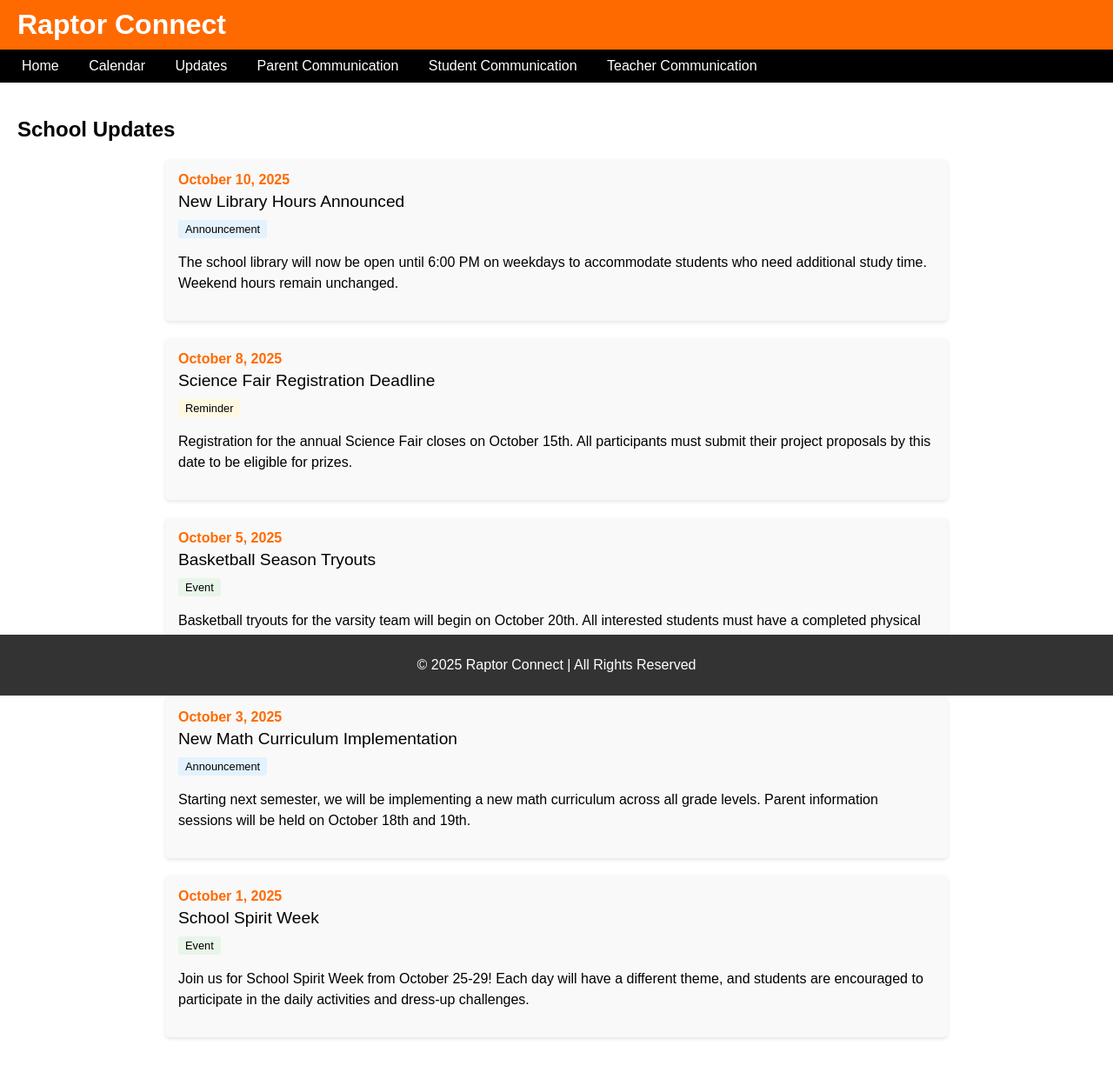
After one commit to DarthMooMancer/ITExpoProject, a Flask app: template templates/updates.html in a window 1280 px wide. The commit adds this page. Shown: the whole page at 87% size. Run offline with Flask 3, Linux system fonts and the light colour scheme; the template is opened without the code that fills it, so the values that code supplies are empty.

Commit message:
added updates page

```diff
--- a/templates/calendar.html
+++ b/templates/calendar.html
@@ -106,6 +106,7 @@
     <nav>
         <a href="index.html">Home</a>
         <a href="calendar.html">Calendar</a>
+        <a href="updates.html">Updates</a>
         <a href="parent_communication.html">Parent Communication</a>
         <a href="student_communication.html">Student Communication</a>
         <a href="teacher_communication.html">Teacher Communication</a>
--- a/templates/index.html
+++ b/templates/index.html
@@ -65,6 +65,7 @@
     <nav>
         <a href="index.html">Home</a>
         <a href="calendar.html">Calendar</a>
+        <a href="updates.html">Updates</a>
         <a href="parent_communication.html">Parent Communication</a>
         <a href="student_communication.html">Student Communication</a>
         <a href="teacher_communication.html">Teacher Communication</a>
--- a/templates/parent_communication.html
+++ b/templates/parent_communication.html
@@ -48,6 +48,7 @@
     <nav>
         <a href="index.html">Home</a>
         <a href="calendar.html">Calendar</a>
+        <a href="updates.html">Updates</a>
         <a href="parent_communication.html">Parent Communication</a>
         <a href="student_communication.html">Student Communication</a>
         <a href="teacher_communication.html">Teacher Communication</a>
--- a/templates/student_communication.html
+++ b/templates/student_communication.html
@@ -48,6 +48,7 @@
     <nav>
         <a href="index.html">Home</a>
         <a href="calendar.html">Calendar</a>
+        <a href="updates.html">Updates</a>
         <a href="parent_communication.html">Parent Communication</a>
         <a href="student_communication.html">Student Communication</a>
         <a href="teacher_communication.html">Teacher Communication</a>
--- a/templates/teacher_communication.html
+++ b/templates/teacher_communication.html
@@ -48,6 +48,7 @@
     <nav>
         <a href="index.html">Home</a>
         <a href="calendar.html">Calendar</a>
+        <a href="updates.html">Updates</a>
         <a href="parent_communication.html">Parent Communication</a>
         <a href="student_communication.html">Student Communication</a>
         <a href="teacher_communication.html">Teacher Communication</a>
--- /dev/null
+++ b/templates/updates.html
@@ -0,0 +1,162 @@
+<!DOCTYPE html>
+<html lang="en">
+<head>
+    <meta charset="UTF-8">
+    <meta name="viewport" content="width=device-width, initial-scale=1.0">
+    <title>Updates - Raptor Connect</title>
+    <style>
+        body {
+            font-family: Arial, sans-serif;
+            margin: 0;
+            padding: 0;
+        }
+        header {
+            background-color: #ff6a00;
+            color: white;
+            padding: 10px 20px;
+        }
+        header h1 {
+            margin: 0;
+        }
+        nav {
+            background-color: #000000;
+            padding: 10px;
+        }
+        nav a {
+            color: white;
+            margin: 0 15px;
+            text-decoration: none;
+        }
+        main {
+            padding: 20px;
+        }
+        footer {
+            background-color: #333;
+            color: white;
+            text-align: center;
+            padding: 10px 0;
+            position: absolute;
+            bottom: 0;
+            width: 100%;
+        }
+
+        /* Updates Styles */
+        .updates-container {
+            max-width: 900px;
+            margin: 0 auto;
+        }
+
+        .update-card {
+            background-color: #f9f9f9;
+            border-radius: 5px;
+            padding: 15px;
+            margin-bottom: 20px;
+            box-shadow: 0 2px 4px rgba(0,0,0,0.1);
+        }
+
+        .update-date {
+            color: #ff6a00;
+            font-weight: bold;
+            margin-bottom: 5px;
+        }
+
+        .update-title {
+            font-size: 1.2em;
+            margin-bottom: 10px;
+        }
+
+        .update-content {
+            line-height: 1.5;
+        }
+
+        .update-category {
+            display: inline-block;
+            background-color: #e0e0e0;
+            padding: 3px 8px;
+            border-radius: 3px;
+            font-size: 0.8em;
+            margin-right: 5px;
+        }
+
+        .update-category.announcement {
+            background-color: #e3f2fd;
+        }
+
+        .update-category.event {
+            background-color: #e8f5e9;
+        }
+
+        .update-category.reminder {
+            background-color: #fff8e1;
+        }
+    </style>
+</head>
+<body>
+    <header>
+        <h1><a href="index.html" style="color: white; text-decoration: none;">Raptor Connect</a></h1>
+    </header>
+    <nav>
+        <a href="index.html">Home</a>
+        <a href="calendar.html">Calendar</a>
+        <a href="updates.html">Updates</a>
+        <a href="parent_communication.html">Parent Communication</a>
+        <a href="student_communication.html">Student Communication</a>
+        <a href="teacher_communication.html">Teacher Communication</a>
+    </nav>
+    <main>
+        <section id="updates">
+            <h2>School Updates</h2>
+
+            <div class="updates-container">
+                <div class="update-card">
+                    <div class="update-date">October 10, 2025</div>
+                    <div class="update-title">New Library Hours Announced</div>
+                    <div class="update-category announcement">Announcement</div>
+                    <div class="update-content">
+                        <p>The school library will now be open until 6:00 PM on weekdays to accommodate students who need additional study time. Weekend hours remain unchanged.</p>
+                    </div>
+                </div>
+
+                <div class="update-card">
+                    <div class="update-date">October 8, 2025</div>
+                    <div class="update-title">Science Fair Registration Deadline</div>
+                    <div class="update-category reminder">Reminder</div>
+                    <div class="update-content">
+                        <p>Registration for the annual Science Fair closes on October 15th. All participants must submit their project proposals by this date to be eligible for prizes.</p>
+                    </div>
+                </div>
+
+                <div class="update-card">
+                    <div class="update-date">October 5, 2025</div>
+                    <div class="update-title">Basketball Season Tryouts</div>
+                    <div class="update-category event">Event</div>
+                    <div class="update-content">
+                        <p>Basketball tryouts for the varsity team will begin on October 20th. All interested students must have a completed physical form on file with the athletic department.</p>
+                    </div>
+                </div>
+
+                <div class="update-card">
+                    <div class="update-date">October 3, 2025</div>
+                    <div class="update-title">New Math Curriculum Implementation</div>
+                    <div class="update-category announcement">Announcement</div>
+                    <div class="update-content">
+                        <p>Starting next semester, we will be implementing a new math curriculum across all grade levels. Parent information sessions will be held on October 18th and 19th.</p>
+                    </div>
+                </div>
+
+                <div class="update-card">
+                    <div class="update-date">October 1, 2025</div>
+                    <div class="update-title">School Spirit Week</div>
+                    <div class="update-category event">Event</div>
+                    <div class="update-content">
+                        <p>Join us for School Spirit Week from October 25-29! Each day will have a different theme, and students are encouraged to participate in the daily activities and dress-up challenges.</p>
+                    </div>
+                </div>
+            </div>
+        </section>
+    </main>
+    <footer>
+        <p>&copy; 2025 Raptor Connect | All Rights Reserved</p>
+    </footer>
+</body>
+</html>
```
